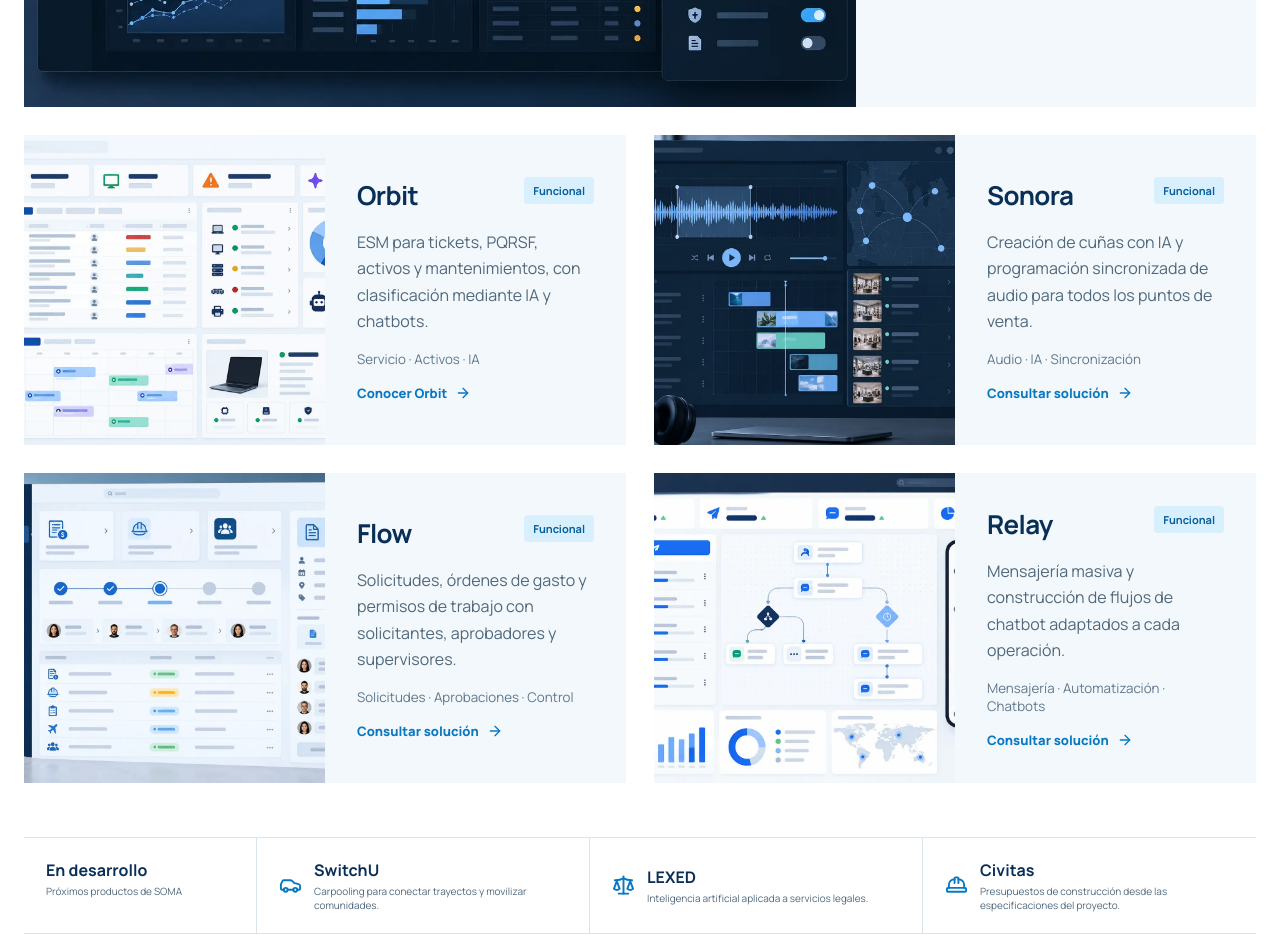
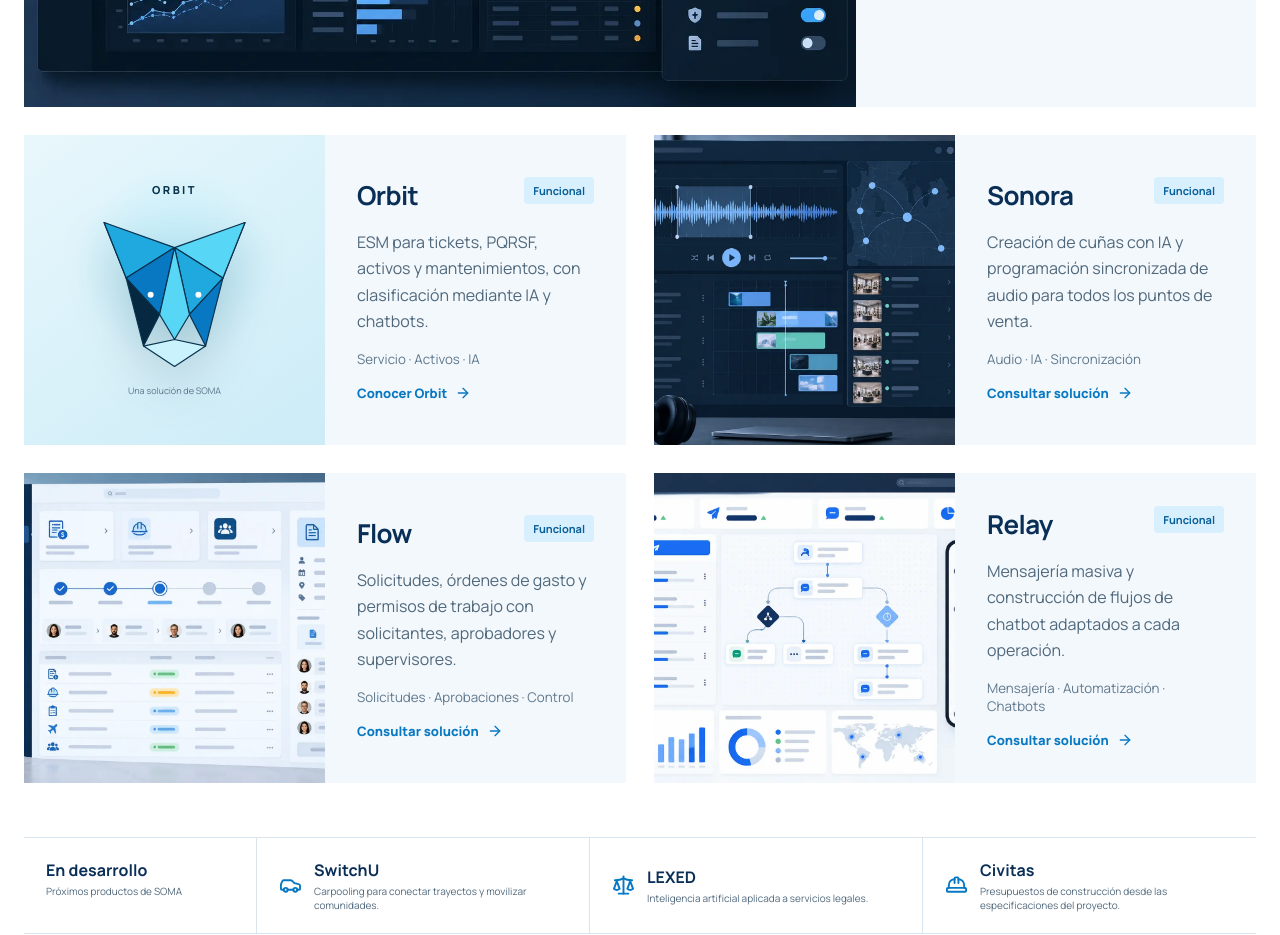
Before and after one commit to SolucionesSoma/Soma-core, a React (Vite) app in the folder app/: page / in a window 1280 px wide. Shown: the part 1800-2735 px from the top of the page. Built offline with nearby package versions, Linux system fonts and the light colour scheme.

Commit message:
fix: corrige carga de Orbit y actualiza su identidad visual

```diff
--- a/app/scripts/validate-orbit.mjs
+++ b/app/scripts/validate-orbit.mjs
@@ -12,6 +12,7 @@ const demo = read("src/pages/orbit/demo/OrbitDemo.tsx");
 const styles = read("src/pages/orbit/orbit.css") + read("src/pages/orbit/demo/orbitDemo.css");
 const sitemap = read("public/sitemap.xml");
 const vercel = read("vercel.json");
+const vite = read("vite.config.ts");
 
 assert.match(app, /location\.pathname/);
 assert.match(app, /productos\\\/orbit/);
@@ -33,6 +34,9 @@ assert.match(page, /SoftwareApplication/);
 assert.match(sitemap, /productos\/orbit/);
 assert.match(vercel, /productos\/orbit/);
 assert.match(vercel, /index\.html/);
+assert.match(vite, /base:\s*["']\/["']/);
+assert.match(home, /OrbitFoxMark/);
+assert.doesNotMatch(home, /images\/products\/orbit\.webp/);
 assert.match(home, /href=\{`\/productos\/orbit/);
 assert.match(styles, /prefers-reduced-motion/);
 assert.match(styles, /min-height:\s*44px/);
--- a/app/src/index.css
+++ b/app/src/index.css
@@ -854,6 +854,37 @@ footer {
 .suite-product.featured > img {
   min-height: 470px;
 }
+.suite-product > .orbit-product-art {
+  min-height: 310px;
+  padding: 28px;
+  display: grid;
+  place-items: center;
+  align-content: center;
+  gap: 4px;
+  overflow: hidden;
+  color: #08314d;
+  background:
+    radial-gradient(circle at 50% 42%, rgba(88, 214, 245, 0.26), transparent 42%),
+    linear-gradient(145deg, #e8f7fc, #ccecf7);
+}
+.orbit-product-art svg {
+  width: min(78%, 260px);
+  filter: drop-shadow(0 20px 24px rgba(5, 43, 68, 0.18));
+}
+.orbit-product-art > span {
+  font-size: 11px;
+  font-weight: 800;
+  letter-spacing: 0.22em;
+}
+.orbit-product-art > small {
+  color: #436e85;
+  font-size: 9px;
+}
+.orbit-product-art .fox-deep { fill: #062841; }
+.orbit-product-art .fox-blue { fill: #0878c2; }
+.orbit-product-art .fox-mid { fill: #20a9de; }
+.orbit-product-art .fox-cyan { fill: #58d6f5; }
+.orbit-product-art .fox-paper { fill: #c9f2fc; }
 .suite-product > div {
   display: flex;
   flex-direction: column;
--- a/app/src/pages/HomePage.tsx
+++ b/app/src/pages/HomePage.tsx
@@ -27,11 +27,12 @@ import {
   type Theme,
 } from "../preferences";
 import "../index.css";
+import OrbitFoxMark from "./orbit/OrbitFoxMark";
 
 const WA = "https://wa.me/573185772152";
 const productImages = [
   "/images/products/atlas.webp",
-  "/images/products/orbit.webp",
+  "",
   "/images/products/sonora.webp",
   "/images/products/flow.webp",
   "/images/products/relay.webp",
@@ -270,6 +271,13 @@ function HomePage() {
                     className={`suite-product ${i === 0 ? "featured" : ""}`}
                     key={name}
                   >
+                    {name === "Orbit" ? (
+                      <div className="orbit-product-art" role="img" aria-label={locale === "es" ? "Zorro geométrico, símbolo de Orbit" : "Geometric fox, Orbit symbol"}>
+                        <span>ORBIT</span>
+                        <OrbitFoxMark />
+                        <small>{locale === "es" ? "Una solución de SOMA" : "A SOMA solution"}</small>
+                      </div>
+                    ) : (
                       <img
                         src={productImages[i]}
                         alt={`${name}: ${desc}`}
@@ -278,6 +286,7 @@ function HomePage() {
                         loading={i === 0 ? "eager" : "lazy"}
                         decoding="async"
                       />
+                    )}
                     <div>
                       <div className="project-top">
                         <h3>{name}</h3>
--- a/app/vite.config.ts
+++ b/app/vite.config.ts
@@ -5,7 +5,7 @@ import { inspectAttr } from 'kimi-plugin-inspect-react'
 
 // https://vite.dev/config/
 export default defineConfig({
-  base: './',
+  base: '/',
   plugins: [inspectAttr(), react()],
   resolve: {
     alias: {
```
Lines whose indentation alone changed are shown as unchanged.
